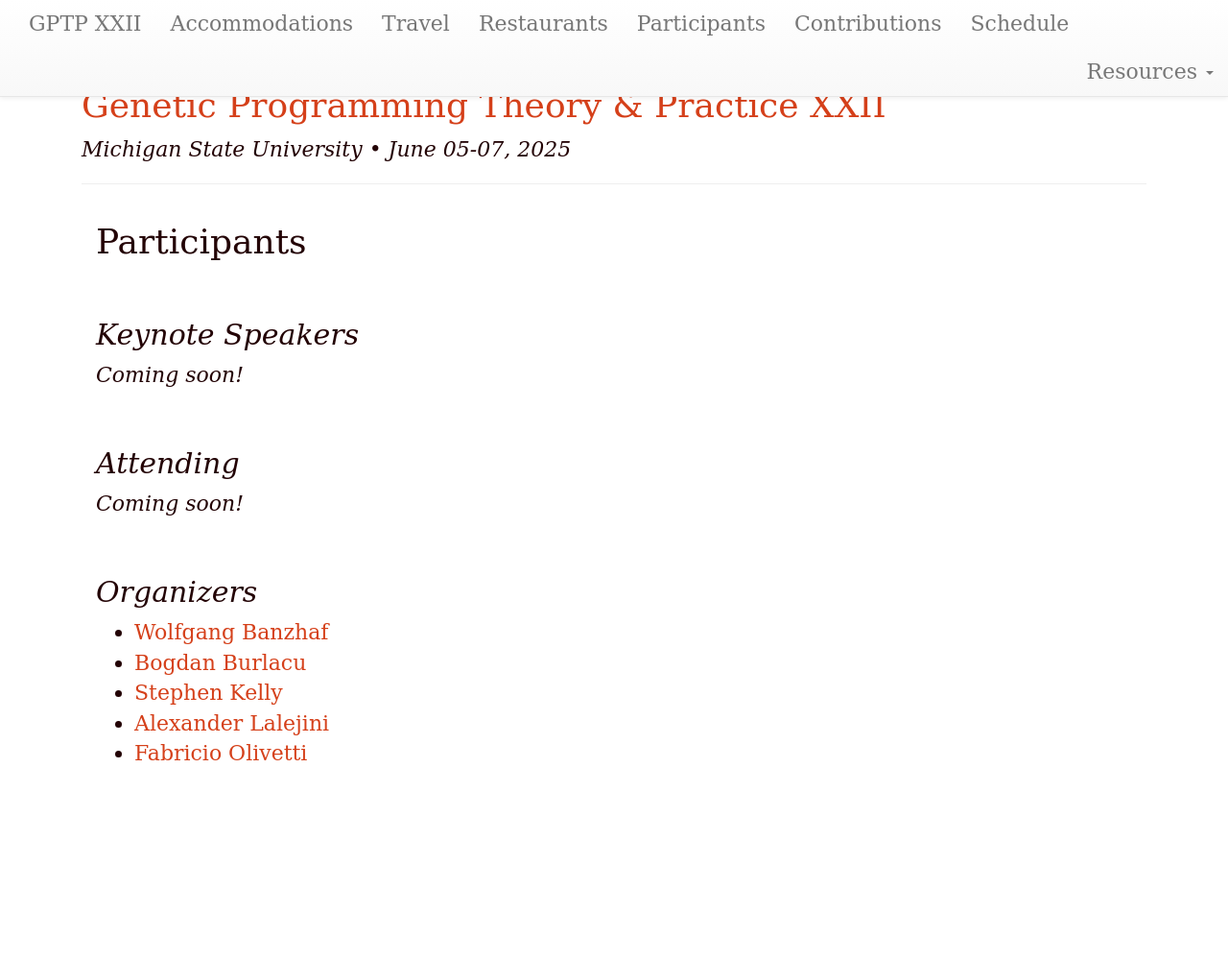
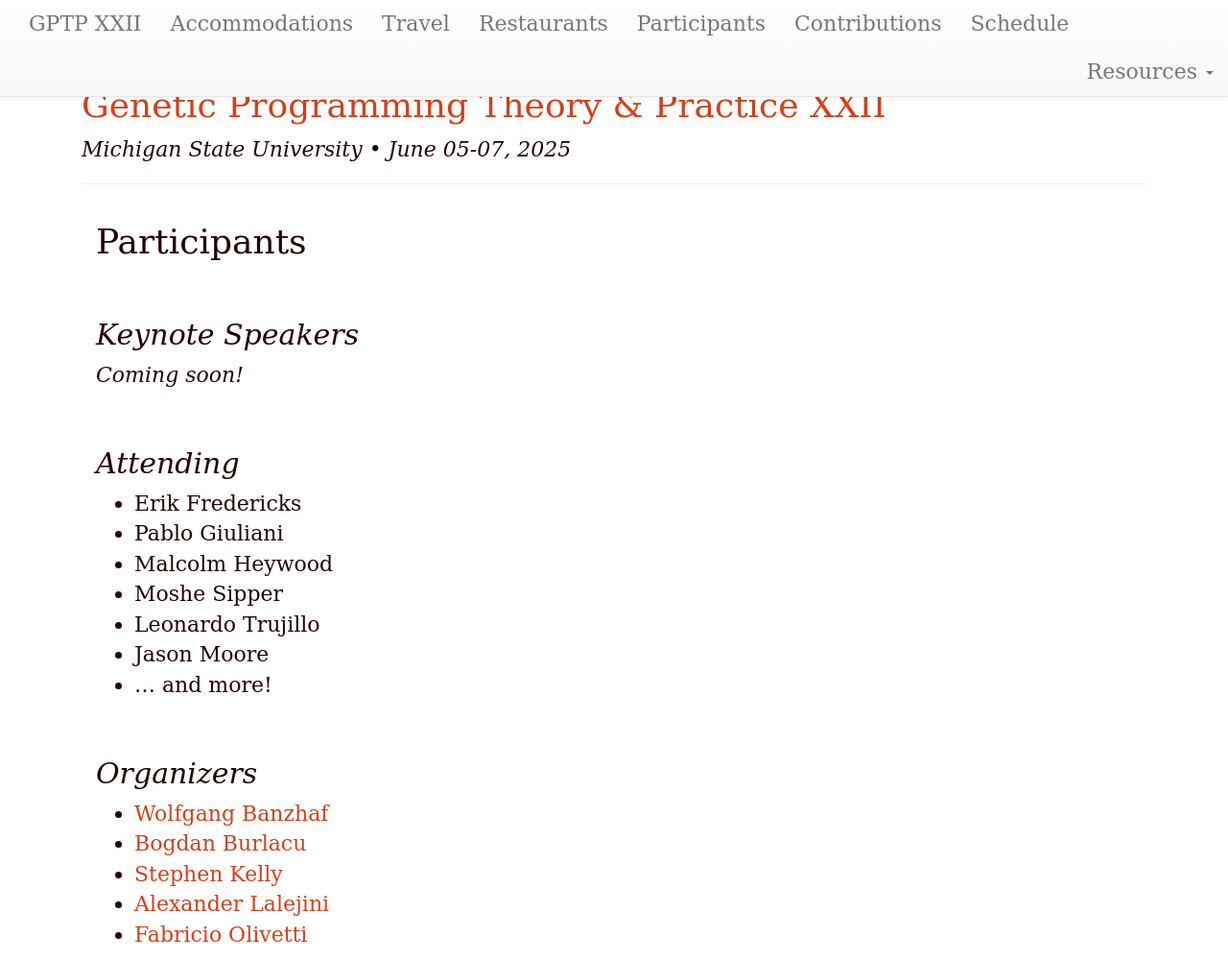
Before and after one commit to GPTP-workshop/gptp-workshop.github.io, a Jekyll site: the page built from attendees.md, in a window 1280 px wide and 1000 px high. Shown: the whole window at 96% size. Built offline with Jekyll 4.4.1, drawn with Linux system fonts in a browser that asks for light colours; our own code applies the rules of GitHub Pages for plain Markdown files.

Commit message:
Update confirmed attendees

```diff
--- a/attendees.md
+++ b/attendees.md
@@ -11,7 +11,13 @@ year: 2025
 
 ## Attending
 
-*Coming soon!*
+- Erik Fredericks
+- Pablo Giuliani
+- Malcolm Heywood
+- Moshe Sipper
+- Leonardo Trujillo
+- Jason Moore
+- ... and more!
 
 ## Organizers
 
```
